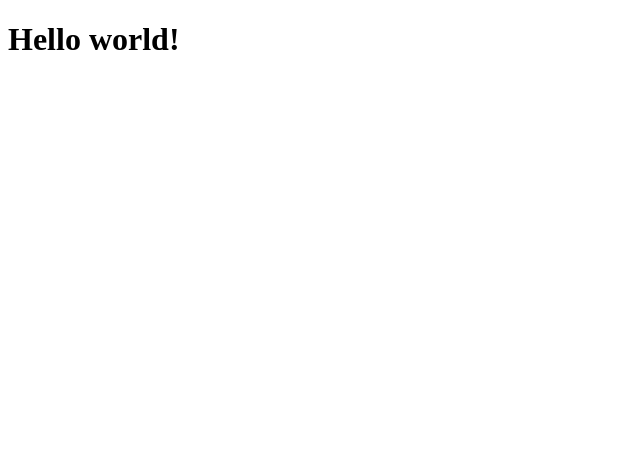
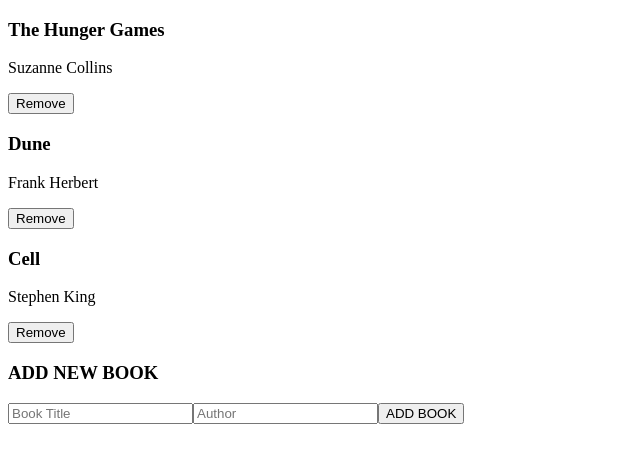
Before and after one commit to enmanuelbayen/bookstore-website, a React (Create React App) app: page / in a window 1280 px wide. Shown: the top 462 px of the page, without its empty margins (0-640 px from the left). Built offline with nearby package versions, Linux system fonts and the light colour scheme.

Commit message:
Add basic components and router setup

```diff
--- a/package.json
+++ b/package.json
@@ -6,8 +6,10 @@
     "@testing-library/jest-dom": "^5.16.5",
     "@testing-library/react": "^13.4.0",
     "@testing-library/user-event": "^13.5.0",
+    "prop-types": "^15.8.1",
     "react": "^18.2.0",
     "react-dom": "^18.2.0",
+    "react-router-dom": "^6.12.0",
     "react-scripts": "5.0.1",
     "web-vitals": "^2.1.4"
   },
--- a/src/App.js
+++ b/src/App.js
@@ -1,9 +1,12 @@
 // import '../style file';
+import BookList from './components/BookList';
+import Form from './components/Form';
 
 function App() {
   return (
     <div className="App">
-      <h1>Hello world!</h1>
+      <BookList />
+      <Form />
     </div>
   );
 }
--- /dev/null
+++ b/src/components/BookList.js
@@ -0,0 +1,12 @@
+import React from 'react';
+import Books from './Books';
+
+const BookList = () => (
+  <div>
+    <Books title="The Hunger Games" author="Suzanne Collins" />
+    <Books title="Dune" author="Frank Herbert" />
+    <Books title="Cell" author="Stephen King" />
+  </div>
+);
+
+export default BookList;
--- /dev/null
+++ b/src/components/Books.js
@@ -0,0 +1,18 @@
+import React from 'react';
+import PropTypes from 'prop-types';
+
+const Books = ({ title, author }) => (
+  <section className="book">
+    <div>
+      <h3 className="book-title">{title}</h3>
+      <p className="book-author">{author}</p>
+    </div>
+    <button type="button" className="button" id="deleteBttn">Remove</button>
+  </section>
+);
+Books.propTypes = {
+  title: PropTypes.string.isRequired,
+  author: PropTypes.string.isRequired,
+};
+
+export default Books;
--- /dev/null
+++ b/src/components/Form.js
@@ -0,0 +1,14 @@
+import React from 'react';
+
+const Form = () => (
+  <div>
+    <h3 className="book-title">ADD NEW BOOK</h3>
+    <form>
+      <input type="text" placeholder="Book Title" />
+      <input type="text" placeholder="Author" />
+      <button type="button" className="button" id="addBttn">ADD BOOK</button>
+    </form>
+  </div>
+);
+
+export default Form;
--- a/src/index.js
+++ b/src/index.js
@@ -1,14 +1,14 @@
 import React from 'react';
 import ReactDOM from 'react-dom/client';
-// import './style file';
-import App from './App';
+import { RouterProvider } from 'react-router-dom';
 import reportWebVitals from './reportWebVitals';
+import router from './Router/Router';
 
 const root = ReactDOM.createRoot(document.getElementById('root'));
 root.render(
-  <React.StrictMode>
-    <App />
-  </React.StrictMode>,
+  <>
+    <RouterProvider router={router} />
+  </>,
 );
 
 // If you want to start measuring performance in your app, pass a function
--- /dev/null
+++ b/src/pages/Categories.js
@@ -0,0 +1,9 @@
+import React from 'react';
+
+const Categories = () => (
+  <div>
+    <h1>Hello MY DUDE THIS IS THE VOID or categories page.</h1>
+  </div>
+);
+
+export default Categories;
```
Also changed, not shown: src/Router/router.js (added, +17 -0 lines), src/components/Navbar.js (added, +16 -0 lines), src/pages/NavigationMenu.js (added, +16 -0 lines), 1 other file (tests, documents, lock files or other folders).
